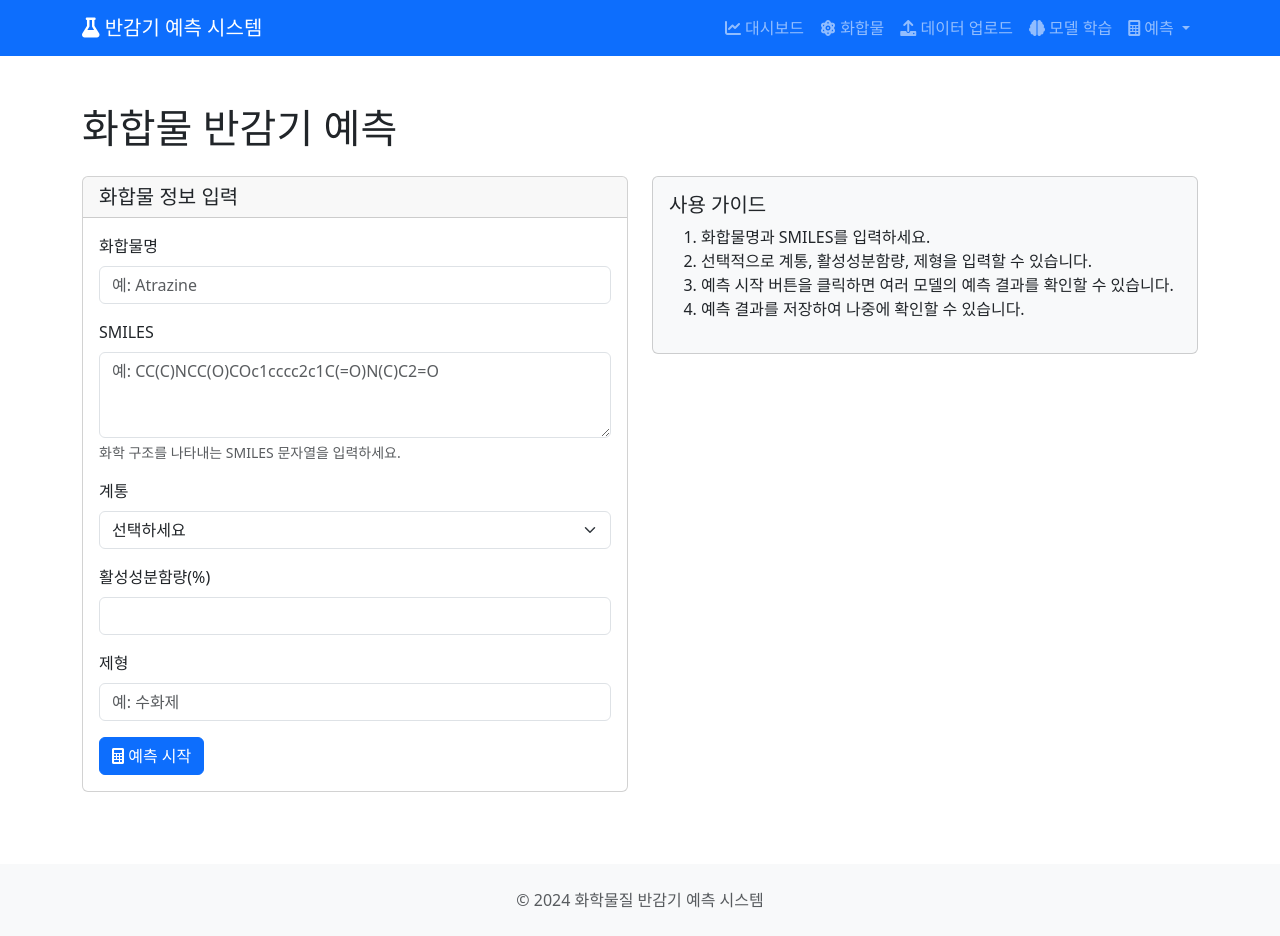
After one commit to kodusim/molecules, a Django app: page /predict/ in a window 1280 px wide. The commit adds this page. Run offline with Django 5.2, Linux system fonts and the light colour scheme.

```diff
--- a/molecules/forms.py
+++ b/molecules/forms.py
@@ -1,5 +1,5 @@
 from django import forms
-from .models import DataUpload
+from .models import DataUpload, Compound
 
 class FileUploadForm(forms.ModelForm):
     class Meta:
@@ -25,3 +25,52 @@ class FileUploadForm(forms.ModelForm):
                 raise forms.ValidationError('파일 크기는 10MB를 초과할 수 없습니다.')
 
         return file
+
+class PredictionForm(forms.Form):
+    """화합물 반감기 예측을 위한 폼"""
+    name = forms.CharField(
+        max_length=200,
+        label='화합물명',
+        widget=forms.TextInput(attrs={
+            'class': 'form-control',
+            'placeholder': '예: Atrazine'
+        })
+    )
+
+    smiles = forms.CharField(
+        label='SMILES',
+        widget=forms.Textarea(attrs={
+            'class': 'form-control',
+            'rows': 3,
+            'placeholder': '예: CC(C)NCC(O)COc1cccc2c1C(=O)N(C)C2=O'
+        }),
+        help_text='화학 구조를 나타내는 SMILES 문자열을 입력하세요.'
+    )
+
+    system = forms.ChoiceField(
+        choices=[('', '선택하세요')] + Compound.SYSTEM_CHOICES,
+        required=False,
+        label='계통',
+        widget=forms.Select(attrs={'class': 'form-select'})
+    )
+
+    active_ingredient_content = forms.FloatField(
+        required=False,
+        label='활성성분함량(%)',
+        widget=forms.NumberInput(attrs={
+            'class': 'form-control',
+            'step': '0.1',
+            'min': '0',
+            'max': '100'
+        })
+    )
+
+    formulation = forms.CharField(
+        max_length=100,
+        required=False,
+        label='제형',
+        widget=forms.TextInput(attrs={
+            'class': 'form-control',
+            'placeholder': '예: 수화제'
+        })
+    )
--- a/molecules/urls.py
+++ b/molecules/urls.py
@@ -22,4 +22,8 @@ urlpatterns = [
     path('models/training/', views.model_training, name='model_training'),
     path('models/train/', views.train_model, name='train_model'),
     path('models/', views.model_list, name='model_list'),
+
+    # 예측 관련
+    path('predict/', views.predict, name='predict'),
+    path('predictions/', views.prediction_history, name='prediction_history'),
 ]
--- a/molecules/views.py
+++ b/molecules/views.py
@@ -43,18 +43,19 @@ def dashboard(request):
 
     # Chart.js용 데이터 준비
     # 1. 모델 성능 비교 데이터
-    model_names = []
+    model_types = ['Linear Regression', 'Ridge Regression', 'Lasso Regression',
+                   'Random Forest', 'Gradient Boosting', 'SVM Regression']
     field_r2_scores = []
     lab_r2_scores = []
 
-    for model in models:
-        if model.target == 'field':
-            model_names.append(model.name)
-            field_r2_scores.append(float(model.r2_score) if model.r2_score else 0)
-        elif model.target == 'lab':
-            if model.name not in model_names:
-                model_names.append(model.name)
-            lab_r2_scores.append(float(model.r2_score) if model.r2_score else 0)
+    for model_type in model_types:
+        # 포장 반감기 모델
+        field_model = models.filter(name=model_type, target='field').first()
+        field_r2_scores.append(float(field_model.r2_score) if field_model and field_model.r2_score else 0)
+
+        # 실내 반감기 모델
+        lab_model = models.filter(name=model_type, target='lab').first()
+        lab_r2_scores.append(float(lab_model.r2_score) if lab_model and lab_model.r2_score else 0)
 
     # 2. 특성 중요도 데이터 (최고 성능 모델)
     best_model = models.order_by('-r2_score').first()
@@ -73,6 +74,11 @@ def dashboard(request):
             feature_importance_labels.append(feature)
             feature_importance_values.append(float(importance))
 
+    # 데이터가 없을 경우 기본값 설정
+    if not feature_importance_labels:
+        feature_importance_labels = ['No data']
+        feature_importance_values = [0]
+
     # 3. 계통별 통계 데이터
     system_names = []
     system_counts = []
@@ -81,11 +87,16 @@ def dashboard(request):
         system_names.append(stat['system'] or '미분류')
         system_counts.append(stat['count'])
 
+    # 데이터가 없을 경우 기본값 설정
+    if not system_names:
+        system_names = ['No data']
+        system_counts = [0]
+
     context = {
         'models': models,
         'system_stats': system_stats,
         # Chart.js 데이터
-        'model_names': json.dumps(model_names),
+        'model_names': json.dumps(model_types),
         'field_r2_scores': json.dumps(field_r2_scores),
         'lab_r2_scores': json.dumps(lab_r2_scores),
         'feature_importance_labels': json.dumps(feature_importance_labels),
--- a/templates/base.html
+++ b/templates/base.html
@@ -44,6 +44,15 @@
                             <i class="fas fa-brain"></i> 모델 학습
                         </a>
                     </li>
+                    <li class="nav-item dropdown">
+                        <a class="nav-link dropdown-toggle" href="#" id="navbarDropdown" role="button" data-bs-toggle="dropdown">
+                            <i class="fas fa-calculator"></i> 예측
+                        </a>
+                        <ul class="dropdown-menu">
+                            <li><a class="dropdown-item" href="{% url 'molecules:predict' %}">새 예측</a></li>
+                            <li><a class="dropdown-item" href="{% url 'molecules:prediction_history' %}">예측 기록</a></li>
+                        </ul>
+                    </li>
                 </ul>
             </div>
         </div>
--- /dev/null
+++ b/templates/molecules/predict.html
@@ -0,0 +1,135 @@
+{% extends 'base.html' %}
+
+{% block title %}반감기 예측 - 화학물질 반감기 예측 시스템{% endblock %}
+
+{% block content %}
+<div class="container">
+    <h1 class="mt-4">화합물 반감기 예측</h1>
+
+    <div class="row mt-4">
+        <div class="col-md-6">
+            <div class="card">
+                <div class="card-header">
+                    <h5 class="mb-0">화합물 정보 입력</h5>
+                </div>
+                <div class="card-body">
+                    <form method="post">
+                        {% csrf_token %}
+
+                        <div class="mb-3">
+                            <label for="{{ form.name.id_for_label }}" class="form-label">
+                                {{ form.name.label }}
+                            </label>
+                            {{ form.name }}
+                        </div>
+
+                        <div class="mb-3">
+                            <label for="{{ form.smiles.id_for_label }}" class="form-label">
+                                {{ form.smiles.label }}
+                            </label>
+                            {{ form.smiles }}
+                            <div class="form-text">{{ form.smiles.help_text }}</div>
+                        </div>
+
+                        <div class="mb-3">
+                            <label for="{{ form.system.id_for_label }}" class="form-label">
+                                {{ form.system.label }}
+                            </label>
+                            {{ form.system }}
+                        </div>
+
+                        <div class="mb-3">
+                            <label for="{{ form.active_ingredient_content.id_for_label }}" class="form-label">
+                                {{ form.active_ingredient_content.label }}
+                            </label>
+                            {{ form.active_ingredient_content }}
+                        </div>
+
+                        <div class="mb-3">
+                            <label for="{{ form.formulation.id_for_label }}" class="form-label">
+                                {{ form.formulation.label }}
+                            </label>
+                            {{ form.formulation }}
+                        </div>
+
+                        <button type="submit" class="btn btn-primary">
+                            <i class="fas fa-calculator"></i> 예측 시작
+                        </button>
+                    </form>
+                </div>
+            </div>
+        </div>
+
+        <div class="col-md-6">
+            {% if predictions %}
+            <div class="card">
+                <div class="card-header">
+                    <h5 class="mb-0">예측 결과</h5>
+                </div>
+                <div class="card-body">
+                    {% if compound %}
+                    <h6>화합물: {{ compound.name }}</h6>
+                    <p class="text-muted">SMILES: {{ compound.smiles|truncatechars:50 }}</p>
+                    {% endif %}
+
+                    <div class="table-responsive">
+                        <table class="table">
+                            <thead>
+                                <tr>
+                                    <th>모델</th>
+                                    <th>대상</th>
+                                    <th>예측값</th>
+                                    <th>신뢰구간</th>
+                                </tr>
+                            </thead>
+                            <tbody>
+                                {% for pred in predictions %}
+                                <tr>
+                                    <td>{{ pred.model.name }}</td>
+                                    <td>
+                                        {% if pred.target == 'field' %}
+                                            <span class="badge bg-primary">포장</span>
+                                        {% else %}
+                                            <span class="badge bg-success">실내</span>
+                                        {% endif %}
+                                    </td>
+                                    <td><strong>{{ pred.prediction.predicted_value|floatformat:1 }}일</strong></td>
+                                    <td>
+                                        {{ pred.prediction.confidence_lower|floatformat:1 }} -
+                                        {{ pred.prediction.confidence_upper|floatformat:1 }}일
+                                    </td>
+                                </tr>
+                                {% endfor %}
+                            </tbody>
+                        </table>
+                    </div>
+
+                    <form method="post" class="mt-3">
+                        {% csrf_token %}
+                        {% for field in form %}
+                            {{ field.as_hidden }}
+                        {% endfor %}
+                        <input type="hidden" name="save_prediction" value="1">
+                        <button type="submit" class="btn btn-success">
+                            <i class="fas fa-save"></i> 예측 결과 저장
+                        </button>
+                    </form>
+                </div>
+            </div>
+            {% else %}
+            <div class="card bg-light">
+                <div class="card-body">
+                    <h5 class="card-title">사용 가이드</h5>
+                    <ol>
+                        <li>화합물명과 SMILES를 입력하세요.</li>
+                        <li>선택적으로 계통, 활성성분함량, 제형을 입력할 수 있습니다.</li>
+                        <li>예측 시작 버튼을 클릭하면 여러 모델의 예측 결과를 확인할 수 있습니다.</li>
+                        <li>예측 결과를 저장하여 나중에 확인할 수 있습니다.</li>
+                    </ol>
+                </div>
+            </div>
+            {% endif %}
+        </div>
+    </div>
+</div>
+{% endblock %}
```
Also changed, not shown: templates/molecules/dashboard.html (+67 -16 lines), templates/molecules/predict_history.html (added, +135 -0 lines).
